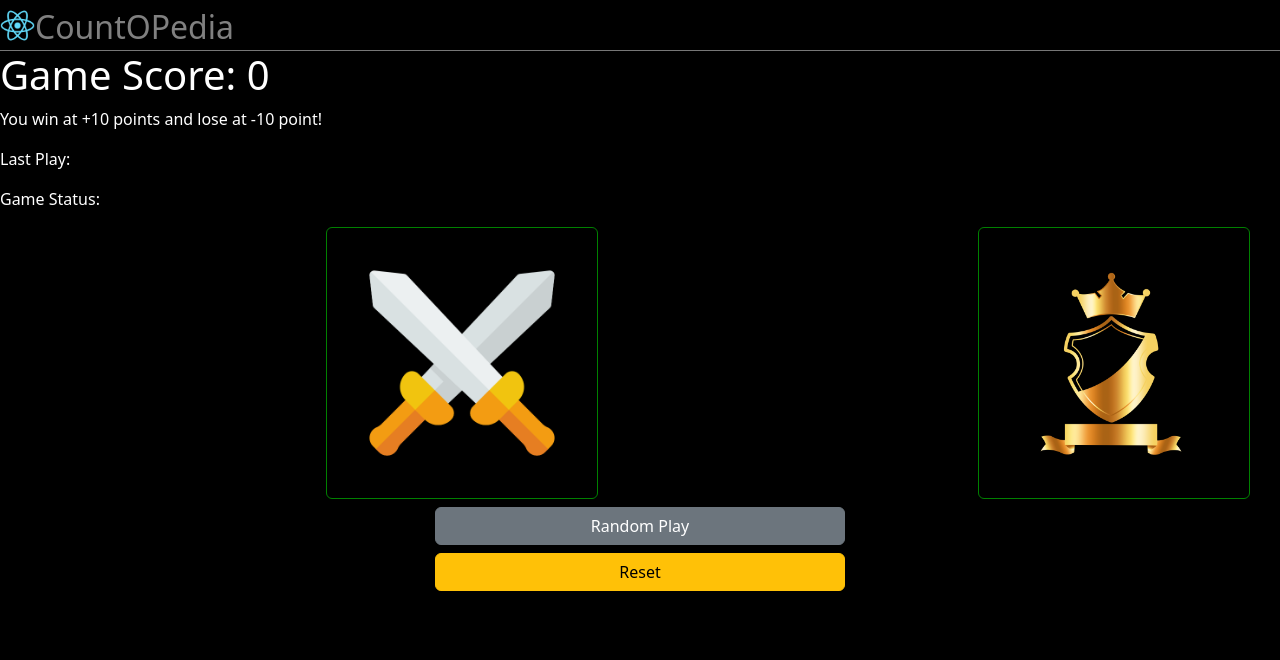
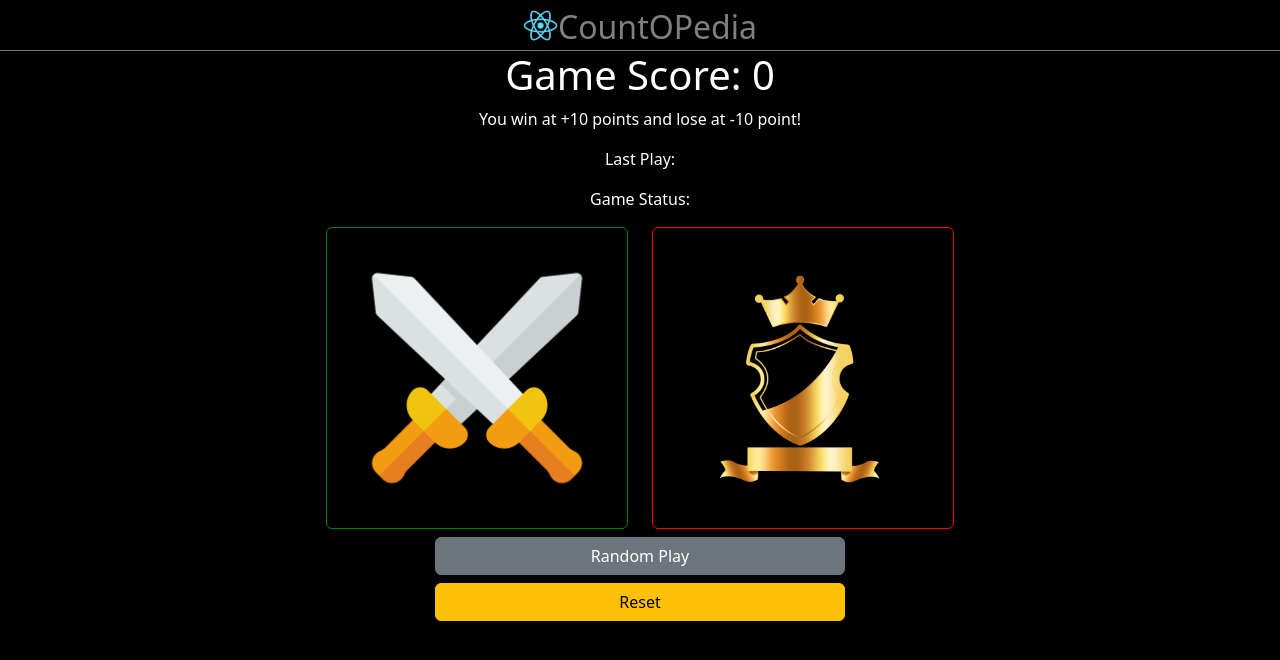
Before and after one commit to masum-rayhan/React-Projects, a React (Create React App) app in the folder countopedia/: page / in a window 1280 px wide. Shown: the top 660 px of the page. Built offline with nearby package versions, Linux system fonts and the light colour scheme.

Commit message:
beautify the UI

```diff
--- a/countopedia/src/Counter.jsx
+++ b/countopedia/src/Counter.jsx
@@ -11,45 +11,89 @@ class Counter extends React.Component {
       count: 0,
     };
   }
-  handlerAttack() {
-    this.setState((previuosState) => ({
-      count: previuosState.count + 1,
-    }))
+
+  handlerAttack = () => {
+    this.setState((previuosState) => {
+      let newCount = previuosState.count + Math.round(Math.random() * 10);
+      return {
+        count: newCount,
+      };
+    });
+  };
+
+  handlerDefence = () => {
+    this.setState((previuosState) => {
+      let newCount = previuosState.count - Math.round(Math.random() * 10);
+      return {
+        count: newCount,
+      };
+    });
+  };
+
+  handlerRandomPlay = () => {
+    let playMode = Math.round(Math.random());
+    if (playMode === 0) {
+      this.handlerAttack();
+    } else {
+      this.handlerDefence();
     }
-  handlerDefence() {
-    this.setState((previousState) => ({
-      count: previousState.count - 1,
-    }))
-  }
+  };
+
+  handlerReset = () => {
+    this.setState(() => {
+      return {
+        count: 0,
+      };
+    });
+  };
+
   render() {
     return (
-      <div className="row text-white">
+      <div className="row text-white text-center">
         <h1>Game Score: {this.state.count}</h1>
         <p>You win at +10 points and lose at -10 point!</p>
         <p>Last Play: </p>
         <p>Game Status: </p>
         <div className="col-6 col-md-3 offset-md-3">
-          <img style={{
-            width: "90%",
+          <img
+            style={{
+              width: "100%",
               cursor: "pointer",
-            border: "1px solid green"
+              border: "1px solid green",
             }}
             className="p-4 rounded"
-          src={attack} alt="attack lolgo" onClick={this.handlerAttack}></img>
+            src={attack}
+            alt="attack lolgo"
+            onClick={this.handlerAttack}
+          ></img>
         </div>
-        <div className="col-6 col-md-3 offset-md-3">
-          <img style={{
-            width: "90%",
+        <div className="col-6 col-md-3">
+          <img
+            style={{
+              width: "100%",
               cursor: "pointer",
-            border: "1px solid green"
+              border: "1px solid red",
             }}
             className="p-4 rounded"
-            src={defense} alt="defense lolgo" onClick={this.handlerDefence}></img>
+            src={defense}
+            alt="defense lolgo"
+            onClick={this.handlerDefence}
+          ></img>
         </div>
         <div className="col-12 col-md-4 offset-md-4">
-          <button className="btn btn-secondary w-100 mt-2">Random Play</button>
-          <br/>
-          <button className="btn btn-warning w-100 mt-2">Reset</button>
+          <button
+            className="btn btn-secondary w-100 mt-2"
+            onClick={this.handlerRandomPlay}
+          >
+            Random Play
+          </button>
+          <br />
+          <button
+            className="btn btn-warning w-100 mt-2"
+            onClick={this.handlerReset}
+          >
+            Reset
+          </button>
         </div>
       </div>
     );
--- a/countopedia/src/Header.jsx
+++ b/countopedia/src/Header.jsx
@@ -1,7 +1,7 @@
 import logo from "./images/react.png";
 const Header = () => {
   return (
-    <div>
+    <div className="text-center">
       <div className="pt-2 py-1 pl-2" style={{ borderBottom: "1px solid #777" }}>
         <img src={logo} style={{height: "35px", verticalAlign: "top"}} alt="react logo"></img>
         <span className="h2 pt-4 text-white-50">CountOPedia</span>
```
Lines whose indentation alone changed are shown as unchanged.
